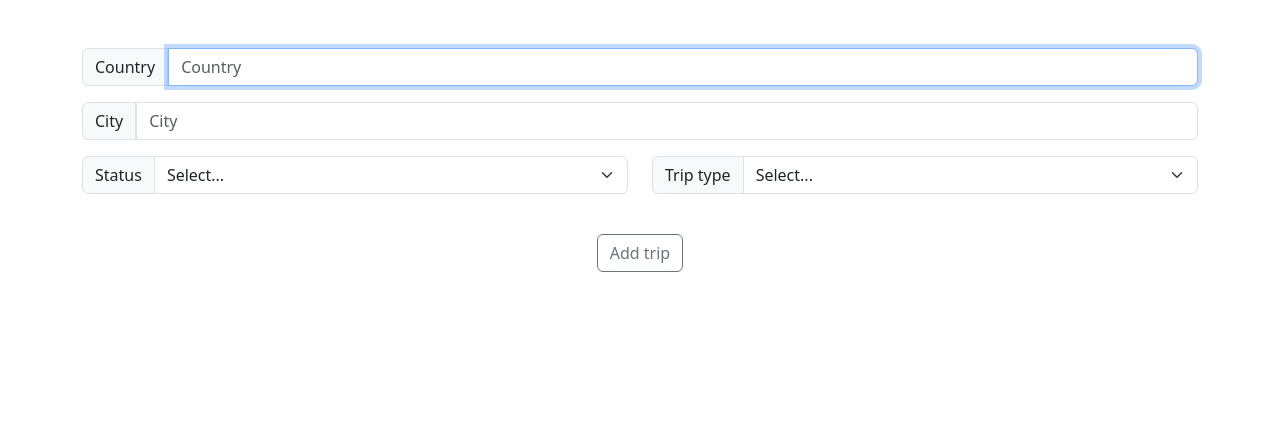
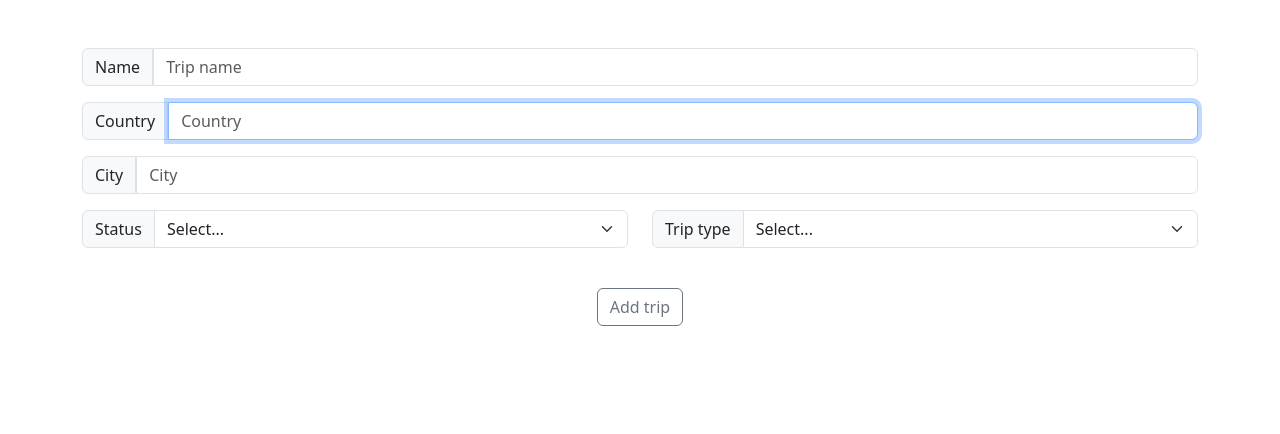
Before and after one commit to aifontao/TralvelPlanner, a Flask app: page /add in a window 1280 px wide. Shown: the part 56-490 px from the top of the page. Run offline with Flask 3, Linux system fonts and the light colour scheme; a user stored in the database is signed in; some libraries are stand-ins or nearby versions.

Commit message:
Improved add.html

```diff
--- a/templates/add.html
+++ b/templates/add.html
@@ -7,6 +7,12 @@
 {% block main %}
 
     <form action="/add" method="post" class="container">
+
+        <div class="input-group mb-3">
+            <span class="input-group-text">Name</span>
+            <input autocomplete="off" class="form-control mx-auto w-auto" name="name" placeholder="Trip name"
+                type="text">
+        </div>
 
         <div class="input-group mb-3">
             <span class="input-group-text">Country</span>
@@ -22,7 +28,7 @@
         <div class="row mb-3">
             <div class="col">
                 <div class="input-group">
-                    <label class="input-group-text">Status</label>
+                    <label class="input-group-text" for="status">Status</label>
                     <select class="form-select" name="status" id="status">
                         <option disabled selected value="">Select...</option>
                         {% for status_option in status %}
@@ -36,7 +42,7 @@
 
             <div class="col">
                 <div class="input-group">
-                    <label class="input-group-text">Trip type</label>
+                    <label class="input-group-text" for="type">Trip type</label>
                     <select class="form-select" name="type" id="type">
                         <option disabled selected value="">Select...</option>
                         {% for type in types %}
```
